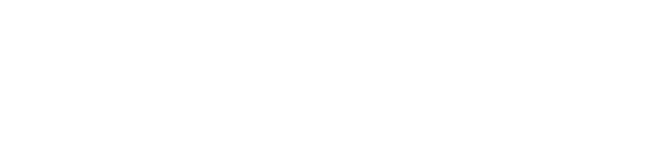
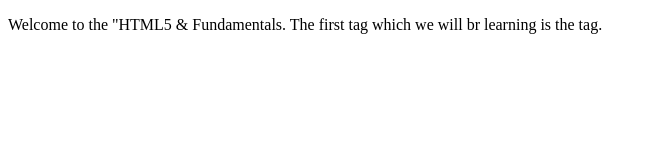
Before and after one commit to tkchumnah4/learnWeb, a plain HTML site: page welcome.html in a window 1280 px wide. Shown: the whole page, without its empty margins (0-652 px from the left). Drawn offline with Linux system fonts and the light colour scheme.

Commit message:
welcmoem changes1

```diff
--- a/welcome.html
+++ b/welcome.html
@@ -3,9 +3,9 @@
     <head>
         <meta charset="utf-8">
         <title>Welcome</title>
-
     </head>
     <body>
+        <p>Welcome to the "HTML5 & Fundamentals. The first tag which we will br learning is the <html> tag.</p>
 
     </body>
 </html>
```
